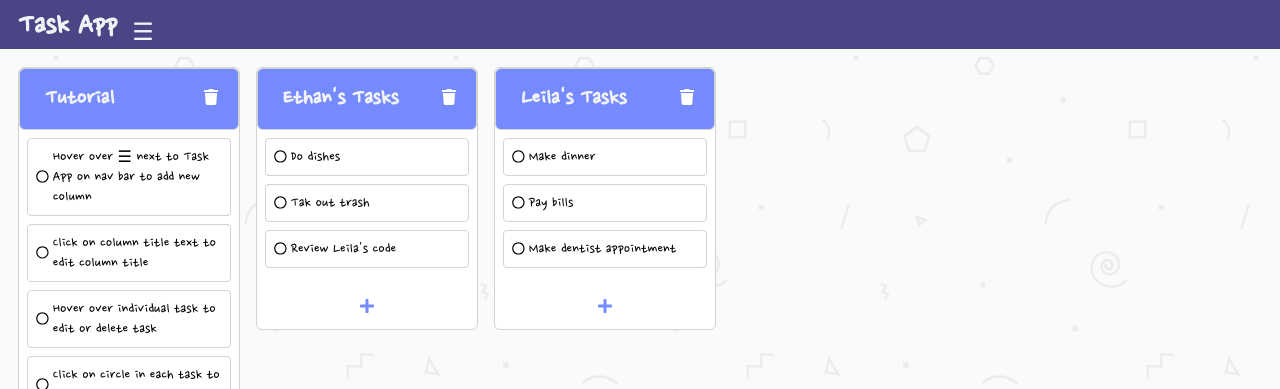
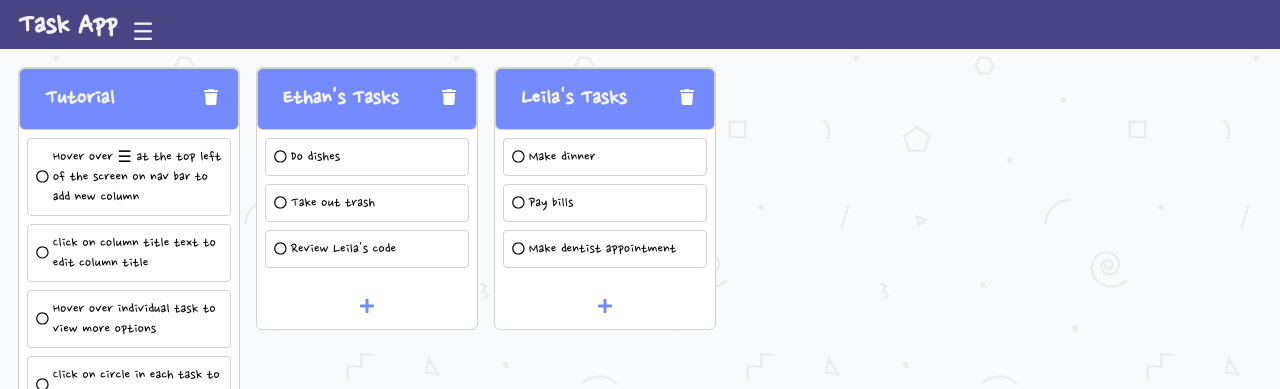
Before and after one commit to lbskinner/react-typescript-task-list, a React (Create React App) app: page / in a window 1280 px wide. Shown: the top 389 px of the page. Built offline with nearby package versions, Linux system fonts and the light colour scheme.

Commit message:
update initial data per review

```diff
--- a/src/initialData.ts
+++ b/src/initialData.ts
@@ -2,7 +2,8 @@ const initialData: InitialData = {
   tasks: {
     "task-1": {
       id: "task-1",
-      content: "Hover over ☰ next to Task App on nav bar to add new column",
+      content:
+        "Hover over ☰ at the top left of the screen on nav bar to add new column",
       complete: false,
     },
     "task-2": {
@@ -12,7 +13,7 @@ const initialData: InitialData = {
     },
     "task-3": {
       id: "task-3",
-      content: "Hover over individual task to edit or delete task",
+      content: "Hover over individual task to view more options",
       complete: false,
     },
     "task-4": {
@@ -21,7 +22,7 @@ const initialData: InitialData = {
       complete: false,
     },
     "task-5": { id: "task-5", content: "Do dishes", complete: false },
-    "task-6": { id: "task-6", content: "Tak out trash", complete: false },
+    "task-6": { id: "task-6", content: "Take out trash", complete: false },
     "task-7": { id: "task-7", content: "Make dinner", complete: false },
     "task-8": { id: "task-8", content: "Pay bills", complete: false },
     "task-9": {
```
